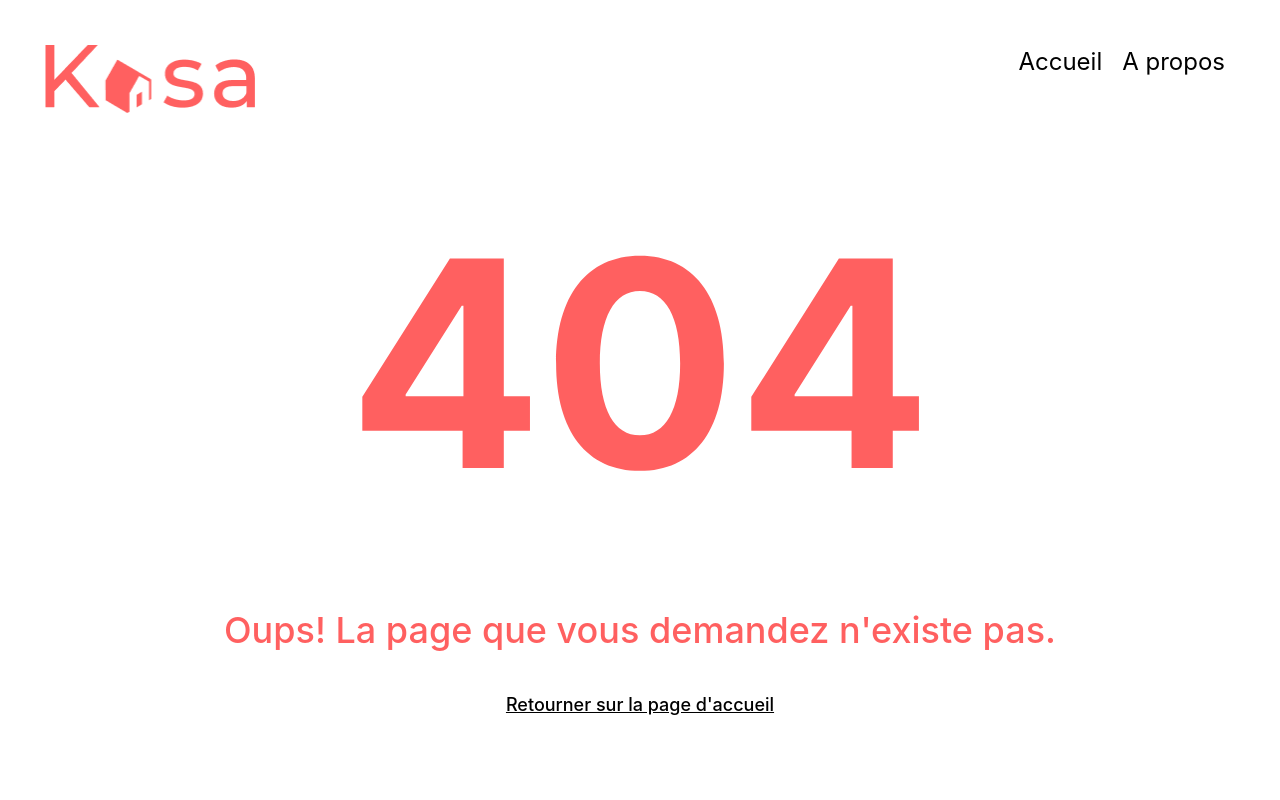
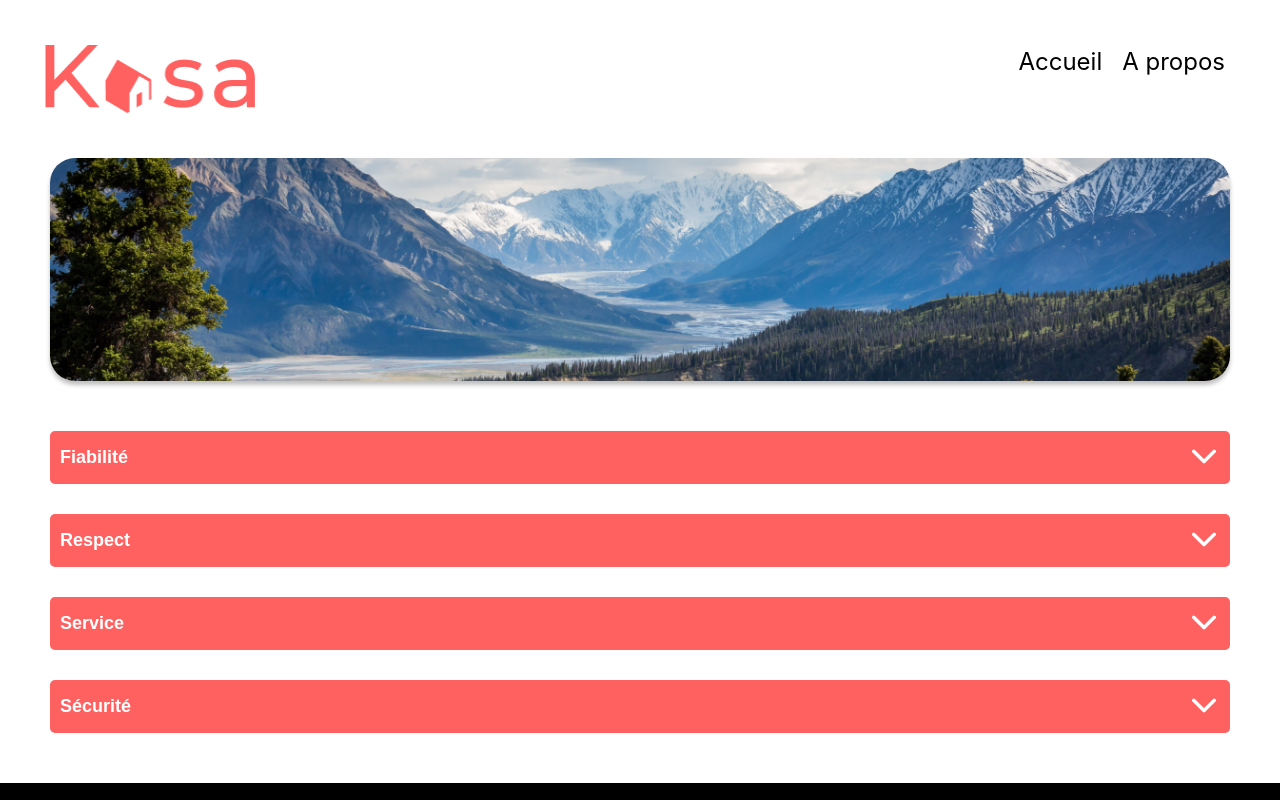
Before and after one commit to morganecobigo/kasa, a React (Create React App) app: page /kasa/about in a window 1280 px wide. Before the commit this address led to /error. Shown: the top 800 px of the page. Built offline with nearby package versions, Linux system fonts and the light colour scheme.

Commit message:
change navigation path

```diff
--- a/src/navigation/Navigation.js
+++ b/src/navigation/Navigation.js
@@ -13,10 +13,10 @@ const Navigation = () => {
       <Header />
       <main>
         <Routes>
-          <Route exact path="/" element={<Home />} />
-          <Route exact path="/about" element={<About />} />
-          <Route exact path="/error" element={<Error />} />
-          <Route exact path="/logement/:id" element={<Logement />} />
+          <Route exact path="/kasa" element={<Home />} />
+          <Route exact path="/kasa/about" element={<About />} />
+          <Route exact path="/kasa/error" element={<Error />} />
+          <Route exact path="/kasa/logement/:id" element={<Logement />} />
           <Route exact path="/*" element={<Navigate replace to="/error" />} />
         </Routes>
       </main>
```
